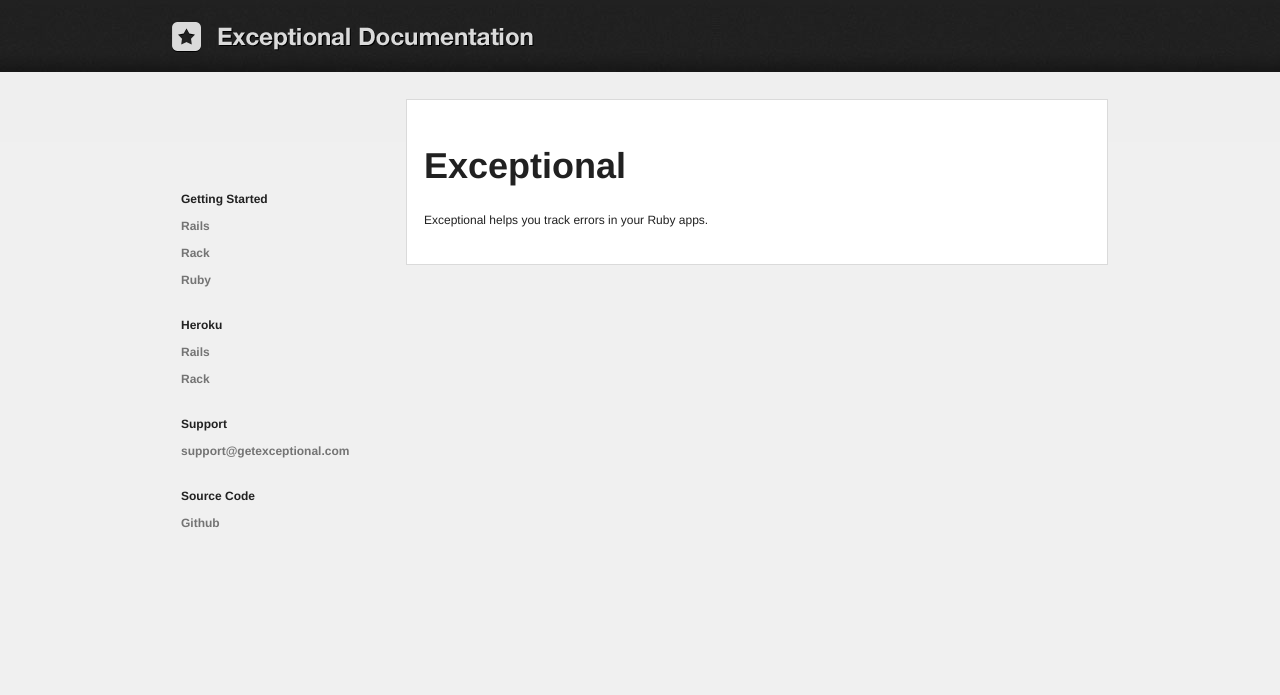
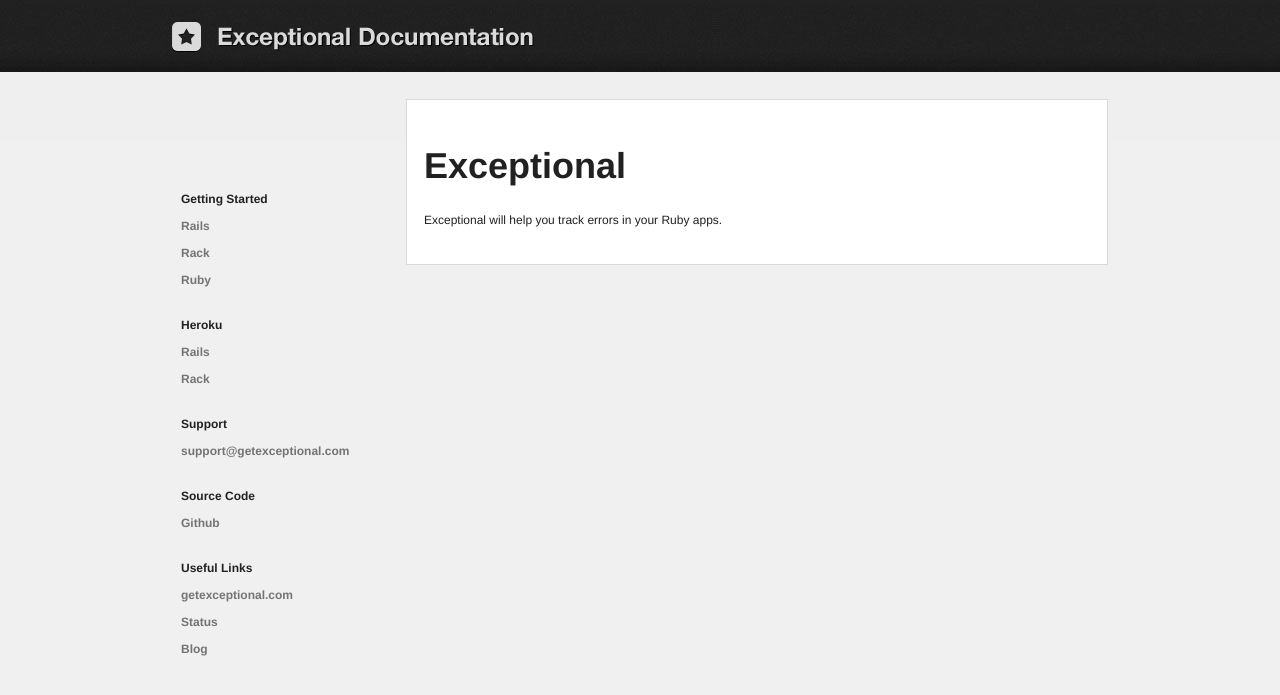
Before and after one commit to exceptional/exceptional, a Jekyll site: the page built from index.html, in a window 1280 px wide. Shown: the top 695 px of the page. Built offline with Jekyll 4.4.1, drawn with Linux system fonts in a browser that asks for light colours; nearby versions of some CDN libraries.

Commit message:
docs updats

```diff
--- a/_layouts/default.html
+++ b/_layouts/default.html
@@ -46,7 +46,13 @@
             <li><a href="http://github.com/contrast/exceptional" target="_new">Github</a></li>
           </ul>
         </li>
-
+				<li><a href="#">Useful Links</a>
+          <ul>
+            <li><a href="http://getexceptional.com" target="_new">getexceptional.com</a></li>
+            <li><a href="http://status.getexceptional.com" target="_new">Status</a></li>
+            <li><a href="http://blog.getexceptional.com" target="_new">Blog</a></li>
+          </ul>
+        </li>
       </ul>
 
     </div>
--- a/docs/heroku/index.html
+++ b/docs/heroku/index.html
@@ -13,11 +13,6 @@ title: Exceptional on Heroku
  <div id="Breadcrumbs">
    <strong>In</strong> <a href="/">Home</a> &#187; <a href="/docs/getting_started/index.html">Heroku</a>
  </div>
-<!-->
- <div id="Tools">
-   <a href="#" class="icon_printer">Print</a><span class="sepearator">|</span><a href="#">Permalink</a>
- </div>
--->
 </div>
 
 <h1><a href="#">Heroku</a></h1>
--- a/index.html
+++ b/index.html
@@ -6,4 +6,4 @@ title: Exceptional
 <h1><a href="#">Exceptional</a></h1>
 
 
-<p>Exceptional helps you track errors in your Ruby apps. </p>
+<p>Exceptional will help you track errors in your Ruby apps.</p>
```
